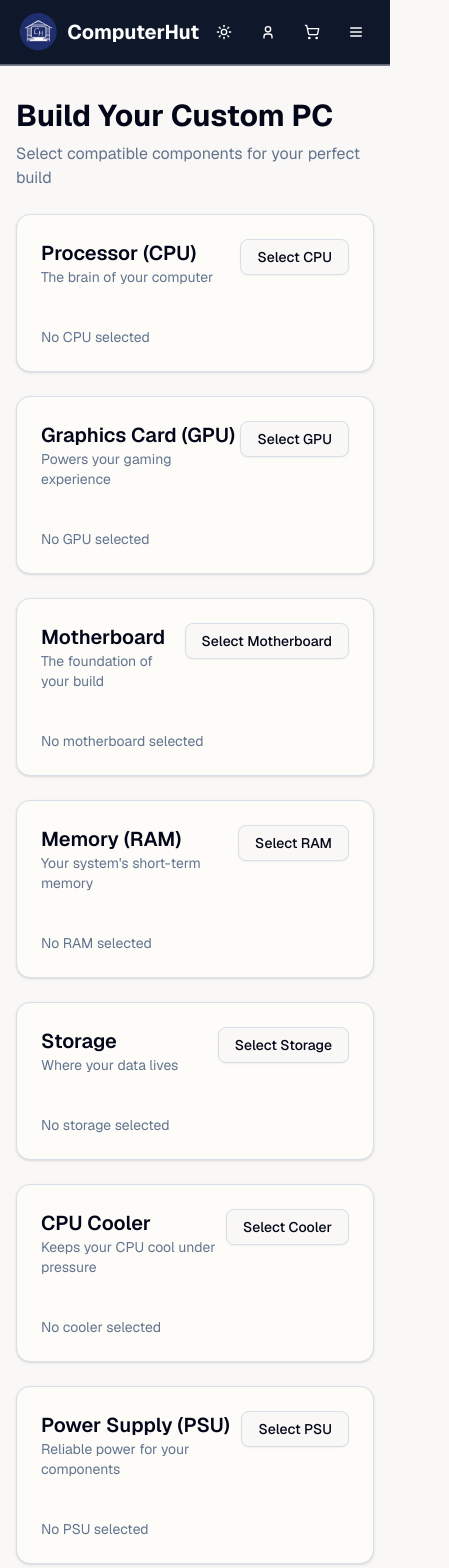
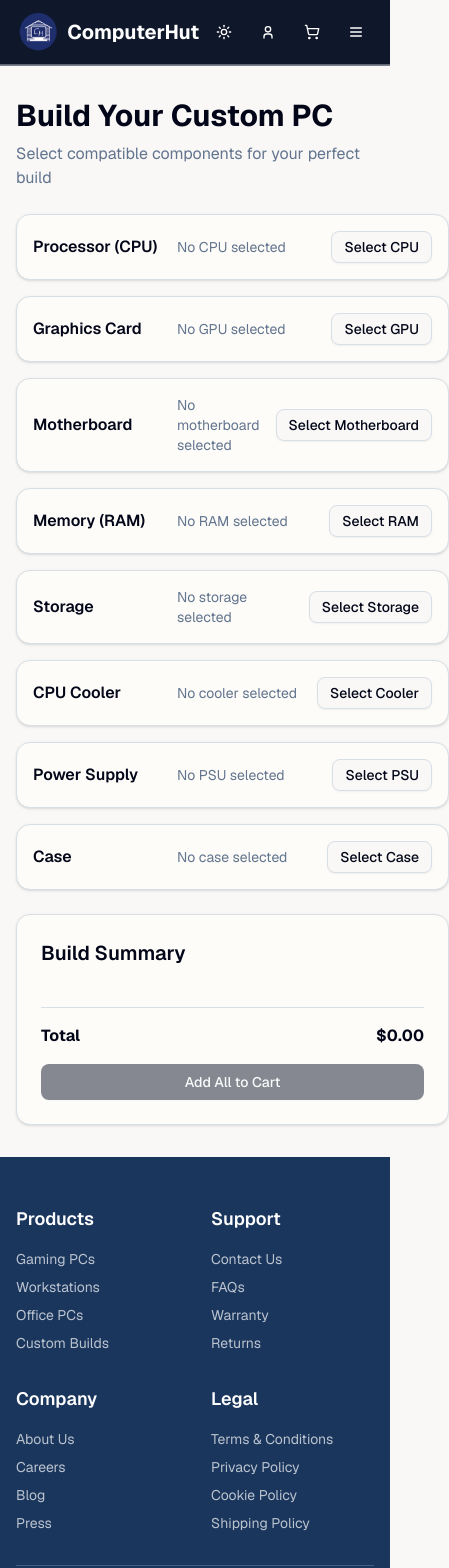
Before and after one commit to Ryiro/chut-test, a Next.js app: page /custom-build in a window 390 px wide. Shown: the top 1568 px of the page, 449 px wide, since content can reach past the window. Built offline with nearby package versions, Linux system fonts and the light colour scheme.

Commit message:
UI changes homepage

```diff
--- a/app/custom-build/page.tsx
+++ b/app/custom-build/page.tsx
@@ -12,7 +12,7 @@ import { toast } from 'sonner';
 
 export default function CustomBuildPage() {
   const { addItem } = useCart();
-  const { components, removeFromBuild, buildTotal } = useBuild();
+  const { components, removeFromBuild, buildTotal, isCompatible, compatibilityMessage } = useBuild();
 
   const addAllToCart = () => {
     Object.entries(components).forEach(([category, component]) => {
@@ -44,22 +44,18 @@ export default function CustomBuildPage() {
 
           <div className="grid lg:grid-cols-3 gap-6">
             {/* Component Selection Area */}
-            <div className="lg:col-span-2 space-y-6">
+            <div className="lg:col-span-2 space-y-4">  {/* Reduced space-y from 6 to 4 */}
               {/* CPU */}
-              <Card className="p-6">
-                <div className="flex justify-between items-start mb-4">
-                  <div>
-                    <h2 className="text-xl font-semibold">Processor (CPU)</h2>
-                    <p className="text-sm text-muted-foreground">The brain of your computer</p>
-                  </div>
-                  <Button variant="outline" asChild>
-                    <a href="/products?category=CPU">Select CPU</a>
-                  </Button>
+              <Card className="p-4">  {/* Reduced padding from 6 to 4 */}
+                <div className="flex items-center justify-between">
+                  <div className="flex items-center gap-4 flex-1">
+                    <div className="w-32">  {/* Fixed width for component type */}
+                      <h2 className="text-base font-semibold">Processor (CPU)</h2>
                     </div>
                     {components.CPU ? (
-                  <div className="flex items-start gap-4">
+                      <>
                         {components.CPU.image && (
-                      <div className="relative w-20 h-20">
+                          <div className="relative w-12 h-12">  {/* Reduced image size */}
                             <Image
                               src={components.CPU.image}
                               alt={components.CPU.name}
@@ -69,37 +65,39 @@ export default function CustomBuildPage() {
                           </div>
                         )}
                         <div className="flex-1">
-                      <h3 className="font-medium">{components.CPU.name}</h3>
-                      <p className="text-sm text-muted-foreground">${components.CPU.price}</p>
+                          <h3 className="text-sm font-medium">{components.CPU.name}</h3>
                         </div>
+                        <div className="text-sm font-medium w-20 text-right">${components.CPU.price}</div>
                         <Button
                           variant="ghost"
-                      className="text-red-500 hover:text-red-600"
+                          className="text-red-500 hover:text-red-600 ml-2"
                           onClick={() => removeFromBuild('CPU')}
+                          size="sm"
                         >
                           Remove
                         </Button>
+                      </>
+                    ) : (
+                      <div className="text-sm text-muted-foreground flex-1">No CPU selected</div>
+                    )}
                   </div>
-                ) : (
-                  <div className="text-sm text-muted-foreground">No CPU selected</div>
-                )}
+                  <Button variant="outline" size="sm" asChild className="ml-4">
+                    <a href="/products?category=CPU">Select CPU</a>
+                  </Button>
+                </div>
               </Card>
 
               {/* GPU */}
-              <Card className="p-6">
-                <div className="flex justify-between items-start mb-4">
-                  <div>
-                    <h2 className="text-xl font-semibold">Graphics Card (GPU)</h2>
-                    <p className="text-sm text-muted-foreground">Powers your gaming experience</p>
-                  </div>
-                  <Button variant="outline" asChild>
-                    <a href="/products?category=GPU">Select GPU</a>
-                  </Button>
+              <Card className="p-4">
+                <div className="flex items-center justify-between">
+                  <div className="flex items-center gap-4 flex-1">
+                    <div className="w-32">
+                      <h2 className="text-base font-semibold">Graphics Card</h2>
                     </div>
                     {components.GPU ? (
-                  <div className="flex items-start gap-4">
+                      <>
                         {components.GPU.image && (
-                      <div className="relative w-20 h-20">
+                          <div className="relative w-12 h-12">
                             <Image
                               src={components.GPU.image}
                               alt={components.GPU.name}
@@ -109,37 +107,39 @@ export default function CustomBuildPage() {
                           </div>
                         )}
                         <div className="flex-1">
-                      <h3 className="font-medium">{components.GPU.name}</h3>
-                      <p className="text-sm text-muted-foreground">${components.GPU.price}</p>
+                          <h3 className="text-sm font-medium">{components.GPU.name}</h3>
                         </div>
+                        <div className="text-sm font-medium w-20 text-right">${components.GPU.price}</div>
                         <Button
                           variant="ghost"
-                      className="text-red-500 hover:text-red-600"
+                          className="text-red-500 hover:text-red-600 ml-2"
                           onClick={() => removeFromBuild('GPU')}
+                          size="sm"
                         >
                           Remove
                         </Button>
+                      </>
+                    ) : (
+                      <div className="text-sm text-muted-foreground flex-1">No GPU selected</div>
+                    )}
                   </div>
-                ) : (
-                  <div className="text-sm text-muted-foreground">No GPU selected</div>
-                )}
+                  <Button variant="outline" size="sm" asChild className="ml-4">
+                    <a href="/products?category=GPU">Select GPU</a>
+                  </Button>
+                </div>
               </Card>
 
               {/* Motherboard */}
-              <Card className="p-6">
-                <div className="flex justify-between items-start mb-4">
-                  <div>
-                    <h2 className="text-xl font-semibold">Motherboard</h2>
-                    <p className="text-sm text-muted-foreground">The foundation of your build</p>
-                  </div>
-                  <Button variant="outline" asChild>
-                    <a href="/products?category=MOTHERBOARD">Select Motherboard</a>
-                  </Button>
+              <Card className="p-4">
+                <div className="flex items-center justify-between">
+                  <div className="flex items-center gap-4 flex-1">
+                    <div className="w-32">
+                      <h2 className="text-base font-semibold">Motherboard</h2>
                     </div>
                     {components.MOTHERBOARD ? (
-                  <div className="flex items-start gap-4">
+                      <>
                         {components.MOTHERBOARD.image && (
-                      <div className="relative w-20 h-20">
+                          <div className="relative w-12 h-12">
                             <Image
                               src={components.MOTHERBOARD.image}
                               alt={components.MOTHERBOARD.name}
@@ -149,37 +149,39 @@ export default function CustomBuildPage() {
                           </div>
                         )}
                         <div className="flex-1">
-                      <h3 className="font-medium">{components.MOTHERBOARD.name}</h3>
-                      <p className="text-sm text-muted-foreground">${components.MOTHERBOARD.price}</p>
+                          <h3 className="text-sm font-medium">{components.MOTHERBOARD.name}</h3>
                         </div>
+                        <div className="text-sm font-medium w-20 text-right">${components.MOTHERBOARD.price}</div>
                         <Button
                           variant="ghost"
-                      className="text-red-500 hover:text-red-600"
+                          className="text-red-500 hover:text-red-600 ml-2"
                           onClick={() => removeFromBuild('MOTHERBOARD')}
+                          size="sm"
                         >
                           Remove
                         </Button>
+                      </>
+                    ) : (
+                      <div className="text-sm text-muted-foreground flex-1">No motherboard selected</div>
+                    )}
                   </div>
-                ) : (
-                  <div className="text-sm text-muted-foreground">No motherboard selected</div>
-                )}
+                  <Button variant="outline" size="sm" asChild className="ml-4">
+                    <a href="/products?category=MOTHERBOARD">Select Motherboard</a>
+                  </Button>
+                </div>
               </Card>
 
               {/* RAM */}
-              <Card className="p-6">
-                <div className="flex justify-between items-start mb-4">
-                  <div>
-                    <h2 className="text-xl font-semibold">Memory (RAM)</h2>
-                    <p className="text-sm text-muted-foreground">Your system&apos;s short-term memory</p>
-                  </div>
-                  <Button variant="outline" asChild>
-                    <a href="/products?category=RAM">Select RAM</a>
-                  </Button>
+              <Card className="p-4">
+                <div className="flex items-center justify-between">
+                  <div className="flex items-center gap-4 flex-1">
+                    <div className="w-32">
+                      <h2 className="text-base font-semibold">Memory (RAM)</h2>
                     </div>
                     {components.RAM ? (
-                  <div className="flex items-start gap-4">
+                      <>
                         {components.RAM.image && (
-                      <div className="relative w-20 h-20">
+                          <div className="relative w-12 h-12">
                             <Image
                               src={components.RAM.image}
                               alt={components.RAM.name}
@@ -189,37 +191,39 @@ export default function CustomBuildPage() {
                           </div>
                         )}
                         <div className="flex-1">
-                      <h3 className="font-medium">{components.RAM.name}</h3>
-                      <p className="text-sm text-muted-foreground">${components.RAM.price}</p>
+                          <h3 className="text-sm font-medium">{components.RAM.name}</h3>
                         </div>
+                        <div className="text-sm font-medium w-20 text-right">${components.RAM.price}</div>
                         <Button
                           variant="ghost"
-                      className="text-red-500 hover:text-red-600"
+                          className="text-red-500 hover:text-red-600 ml-2"
                           onClick={() => removeFromBuild('RAM')}
+                          size="sm"
                         >
                           Remove
                         </Button>
+                      </>
+                    ) : (
+                      <div className="text-sm text-muted-foreground flex-1">No RAM selected</div>
+                    )}
                   </div>
-                ) : (
-                  <div className="text-sm text-muted-foreground">No RAM selected</div>
-                )}
+                  <Button variant="outline" size="sm" asChild className="ml-4">
+                    <a href="/products?category=RAM">Select RAM</a>
+                  </Button>
+                </div>
               </Card>
 
               {/* Storage */}
-              <Card className="p-6">
-                <div className="flex justify-between items-start mb-4">
-                  <div>
-                    <h2 className="text-xl font-semibold">Storage</h2>
-                    <p className="text-sm text-muted-foreground">Where your data lives</p>
-                  </div>
-                  <Button variant="outline" asChild>
-                    <a href="/products?category=STORAGE">Select Storage</a>
-                  </Button>
+              <Card className="p-4">
+                <div className="flex items-center justify-between">
+                  <div className="flex items-center gap-4 flex-1">
+                    <div className="w-32">
+                      <h2 className="text-base font-semibold">Storage</h2>
                     </div>
                     {components.STORAGE ? (
-                  <div className="flex items-start gap-4">
+                      <>
                         {components.STORAGE.image && (
-                      <div className="relative w-20 h-20">
+                          <div className="relative w-12 h-12">
                             <Image
                               src={components.STORAGE.image}
                               alt={components.STORAGE.name}
@@ -229,37 +233,39 @@ export default function CustomBuildPage() {
                           </div>
                         )}
                         <div className="flex-1">
-                      <h3 className="font-medium">{components.STORAGE.name}</h3>
-                      <p className="text-sm text-muted-foreground">${components.STORAGE.price}</p>
+                          <h3 className="text-sm font-medium">{components.STORAGE.name}</h3>
                         </div>
+                        <div className="text-sm font-medium w-20 text-right">${components.STORAGE.price}</div>
                         <Button
                           variant="ghost"
-                      className="text-red-500 hover:text-red-600"
+                          className="text-red-500 hover:text-red-600 ml-2"
                           onClick={() => removeFromBuild('STORAGE')}
+                          size="sm"
                         >
                           Remove
                         </Button>
+                      </>
+                    ) : (
+                      <div className="text-sm text-muted-foreground flex-1">No storage selected</div>
+                    )}
                   </div>
-                ) : (
-                  <div className="text-sm text-muted-foreground">No storage selected</div>
-                )}
+                  <Button variant="outline" size="sm" asChild className="ml-4">
+                    <a href="/products?category=STORAGE">Select Storage</a>
+                  </Button>
+                </div>
               </Card>
 
               {/* CPU Cooler */}
-              <Card className="p-6">
-                <div className="flex justify-between items-start mb-4">
-                  <div>
-                    <h2 className="text-xl font-semibold">CPU Cooler</h2>
-                    <p className="text-sm text-muted-foreground">Keeps your CPU cool under pressure</p>
-                  </div>
-                  <Button variant="outline" asChild>
-                    <a href="/products?category=COOLER">Select Cooler</a>
-                  </Button>
+              <Card className="p-4">
+                <div className="flex items-center justify-between">
+                  <div className="flex items-center gap-4 flex-1">
+                    <div className="w-32">
+                      <h2 className="text-base font-semibold">CPU Cooler</h2>
                     </div>
                     {components.COOLER ? (
-                  <div className="flex items-start gap-4">
+                      <>
                         {components.COOLER.image && (
-                      <div className="relative w-20 h-20">
+                          <div className="relative w-12 h-12">
                             <Image
                               src={components.COOLER.image}
                               alt={components.COOLER.name}
@@ -269,37 +275,39 @@ export default function CustomBuildPage() {
                           </div>
                         )}
                         <div className="flex-1">
-                      <h3 className="font-medium">{components.COOLER.name}</h3>
-                      <p className="text-sm text-muted-foreground">${components.COOLER.price}</p>
+                          <h3 className="text-sm font-medium">{components.COOLER.name}</h3>
                         </div>
+                        <div className="text-sm font-medium w-20 text-right">${components.COOLER.price}</div>
                         <Button
                           variant="ghost"
-                      className="text-red-500 hover:text-red-600"
+                          className="text-red-500 hover:text-red-600 ml-2"
                           onClick={() => removeFromBuild('COOLER')}
+                          size="sm"
                         >
                           Remove
                         </Button>
+                      </>
+                    ) : (
+                      <div className="text-sm text-muted-foreground flex-1">No cooler selected</div>
+                    )}
                   </div>
-                ) : (
-                  <div className="text-sm text-muted-foreground">No cooler selected</div>
-                )}
+                  <Button variant="outline" size="sm" asChild className="ml-4">
+                    <a href="/products?category=COOLER">Select Cooler</a>
+                  </Button>
+                </div>
               </Card>
 
               {/* Power Supply */}
-              <Card className="p-6">
-                <div className="flex justify-between items-start mb-4">
-                  <div>
-                    <h2 className="text-xl font-semibold">Power Supply (PSU)</h2>
-                    <p className="text-sm text-muted-foreground">Reliable power for your components</p>
-                  </div>
-                  <Button variant="outline" asChild>
-                    <a href="/products?category=PSU">Select PSU</a>
-                  </Button>
+              <Card className="p-4">
+                <div className="flex items-center justify-between">
+                  <div className="flex items-center gap-4 flex-1">
+                    <div className="w-32">
+                      <h2 className="text-base font-semibold">Power Supply</h2>
                     </div>
                     {components.PSU ? (
-                  <div className="flex items-start gap-4">
+                      <>
                         {components.PSU.image && (
-                      <div className="relative w-20 h-20">
+                          <div className="relative w-12 h-12">
                             <Image
                               src={components.PSU.image}
                               alt={components.PSU.name}
@@ -309,37 +317,39 @@ export default function CustomBuildPage() {
                           </div>
                         )}
                         <div className="flex-1">
-                      <h3 className="font-medium">{components.PSU.name}</h3>
-                      <p className="text-sm text-muted-foreground">${components.PSU.price}</p>
+                          <h3 className="text-sm font-medium">{components.PSU.name}</h3>
                         </div>
+                        <div className="text-sm font-medium w-20 text-right">${components.PSU.price}</div>
                         <Button
                           variant="ghost"
-                      className="text-red-500 hover:text-red-600"
+                          className="text-red-500 hover:text-red-600 ml-2"
                           onClick={() => removeFromBuild('PSU')}
+                          size="sm"
                         >
                           Remove
                         </Button>
+                      </>
+                    ) : (
+                      <div className="text-sm text-muted-foreground flex-1">No PSU selected</div>
+                    )}
                   </div>
-                ) : (
-                  <div className="text-sm text-muted-foreground">No PSU selected</div>
-                )}
+                  <Button variant="outline" size="sm" asChild className="ml-4">
+                    <a href="/products?category=PSU">Select PSU</a>
+                  </Button>
+                </div>
               </Card>
 
               {/* Case */}
-              <Card className="p-6">
-                <div className="flex justify-between items-start mb-4">
-                  <div>
-                    <h2 className="text-xl font-semibold">Case</h2>
-                    <p className="text-sm text-muted-foreground">Houses and protects your components</p>
-                  </div>
-                  <Button variant="outline" asChild>
-                    <a href="/products?category=CASE">Select Case</a>
-                  </Button>
+              <Card className="p-4">
+                <div className="flex items-center justify-between">
+                  <div className="flex items-center gap-4 flex-1">
+                    <div className="w-32">
+                      <h2 className="text-base font-semibold">Case</h2>
                     </div>
                     {components.CASE ? (
-                  <div className="flex items-start gap-4">
+                      <>
                         {components.CASE.image && (
-                      <div className="relative w-20 h-20">
+                          <div className="relative w-12 h-12">
                             <Image
                               src={components.CASE.image}
                               alt={components.CASE.name}
@@ -349,27 +359,63 @@ export default function CustomBuildPage() {
                           </div>
                         )}
                         <div className="flex-1">
-                      <h3 className="font-medium">{components.CASE.name}</h3>
-                      <p className="text-sm text-muted-foreground">${components.CASE.price}</p>
+                          <h3 className="text-sm font-medium">{components.CASE.name}</h3>
                         </div>
+                        <div className="text-sm font-medium w-20 text-right">${components.CASE.price}</div>
                         <Button
                           variant="ghost"
-                      className="text-red-500 hover:text-red-600"
+                          className="text-red-500 hover:text-red-600 ml-2"
                           onClick={() => removeFromBuild('CASE')}
+                          size="sm"
                         >
                           Remove
                         </Button>
+                      </>
+                    ) : (
+                      <div className="text-sm text-muted-foreground flex-1">No case selected</div>
+                    )}
                   </div>
-                ) : (
-                  <div className="text-sm text-muted-foreground">No case selected</div>
-                )}
+                  <Button variant="outline" size="sm" asChild className="ml-4">
+                    <a href="/products?category=CASE">Select Case</a>
+                  </Button>
+                </div>
               </Card>
             </div>
 
             {/* Build Summary */}
             <div className="lg:col-span-1">
-              <Card className="p-6 sticky top-24">
+              <Card className={`p-6 sticky top-24 ${Object.values(components).some(comp => comp !== null) ?
+                'border-2 border-opacity-50 ' + (isCompatible ? 'border-green-500' : 'border-red-500') : ''}`}>
                 <h2 className="text-xl font-semibold mb-4">Build Summary</h2>
+
+                {/* Compatibility Status */}
+                {Object.values(components).some(comp => comp !== null) && (
+                  <div className={`mb-4 p-3 rounded-lg ${
+                    isCompatible
+                      ? 'bg-green-100 text-green-800 dark:bg-green-900 dark:text-green-200'
+                      : 'bg-red-100 text-red-800 dark:bg-red-900 dark:text-red-200'
+                  }`}>
+                    {isCompatible ? (
+                      <div className="flex items-center">
+                        <svg xmlns="http://www.w3.org/2000/svg" className="h-5 w-5 mr-2" viewBox="0 0 20 20" fill="currentColor">
+                          <path fillRule="evenodd" d="M10 18a8 8 0 100-16 8 8 0 000 16zm3.707-9.293a1 1 0 00-1.414-1.414L9 10.586 7.707 9.293a1 1 0 00-1.414 1.414l2 2a1 1 0 001.414 0l4-4z" clipRule="evenodd" />
+                        </svg>
+                        <span className="font-medium">All components are compatible!</span>
+                      </div>
+                    ) : (
+                      <div className="flex items-center">
+                        <svg xmlns="http://www.w3.org/2000/svg" className="h-5 w-5 mr-2" viewBox="0 0 20 20" fill="currentColor">
+                          <path fillRule="evenodd" d="M18 10a8 8 0 11-16 0 8 8 0 0116 0zm-7 4a1 1 0 11-2 0 1 1 0 012 0zm-1-9a1 1 0 00-1 1v4a1 1 0 102 0V6a1 1 0 00-1-1z" clipRule="evenodd" />
+                        </svg>
+                        <div>
+                          <span className="font-medium">Compatibility Issues:</span>
+                          <p className="mt-1 text-sm">{compatibilityMessage}</p>
+                        </div>
+                      </div>
+                    )}
+                  </div>
+                )}
+
                 <div className="space-y-4">
                   {Object.entries(components).map(([category, component]) => (
                     component && (
@@ -390,7 +436,7 @@ export default function CustomBuildPage() {
                   <Button
                     className="w-full"
                     onClick={addAllToCart}
-                    disabled={Object.values(components).every(comp => comp === null)}
+                    disabled={!isCompatible || Object.values(components).every(comp => comp === null)}
                   >
                     Add All to Cart
                   </Button>
```
Also changed, not shown: lib/build.tsx (+20 -4 lines). Lines whose indentation alone changed are shown as unchanged.
